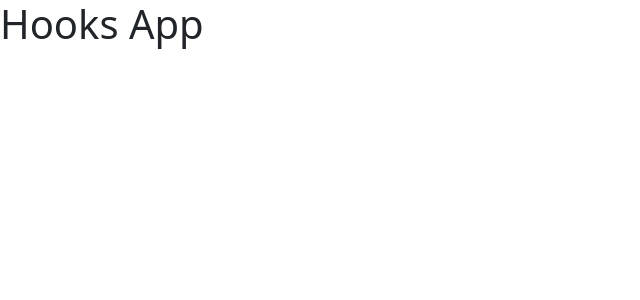
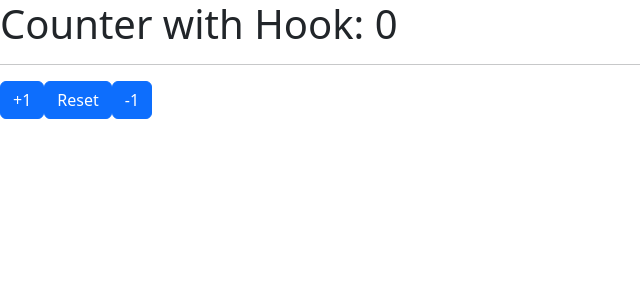
Before and after one commit to cigotete/react-study-basics, a React (Vite) app: page / in a window 1280 px wide. Shown: the top 300 px of the page, without its empty margins (0-640 px from the left). Built offline with nearby package versions, Linux system fonts and the light colour scheme.

Commit message:
Counter with userState hook, and other with custom hook.

```diff
--- /dev/null
+++ b/src/01-useState/CounterWithCustomHook.jsx
@@ -0,0 +1,17 @@
+import { useCounter } from '../hooks/useCounter';
+
+export const CounterWithCustomHook = () => {
+
+  const { counter, increment, decrement, reset } = useCounter(0);
+
+  return (
+    <>
+      <h1>Counter with Hook: { counter }</h1>
+      <hr />
+
+      <button className="btn btn-primary" onClick={() => {increment(3)}}>+1</button>
+      <button className="btn btn-primary" onClick={() => {reset()}}>Reset</button>
+      <button className="btn btn-primary" onClick={() => {decrement(3)}}>-1</button>
+    </>
+  )
+}
--- /dev/null
+++ b/src/hooks/useCounter.js
@@ -0,0 +1,29 @@
+import { useState } from 'react';
+
+export const useCounter = ( initialValue = 10 ) => {
+
+  const [counter, setCounter] = useState(initialValue);
+
+  const increment = (value = 1) => {
+    setCounter( counter + value );
+  }
+
+  const decrement = (value = 1) => {
+    if (counter === 0) {
+      return
+    }
+    setCounter( counter - value);
+  }
+
+  const reset = () => {
+    setCounter( initialValue );
+  }
+
+  return {
+    counter,
+    increment,
+    decrement,
+    reset
+  }
+
+}
--- a/src/main.jsx
+++ b/src/main.jsx
@@ -1,10 +1,10 @@
 import React from 'react'
 import ReactDOM from 'react-dom/client'
-import { HooksApp } from './HooksApp.jsx'
+import { CounterWithCustomHook } from './01-useState/CounterWithCustomHook.jsx'
 import './index.css'
 
 ReactDOM.createRoot(document.getElementById('root')).render(
   <React.StrictMode>
-    <HooksApp />
+    <CounterWithCustomHook />
   </React.StrictMode>,
 )
```
Also changed, not shown: src/CounterApp.jsx (added, +31 -0 lines).
